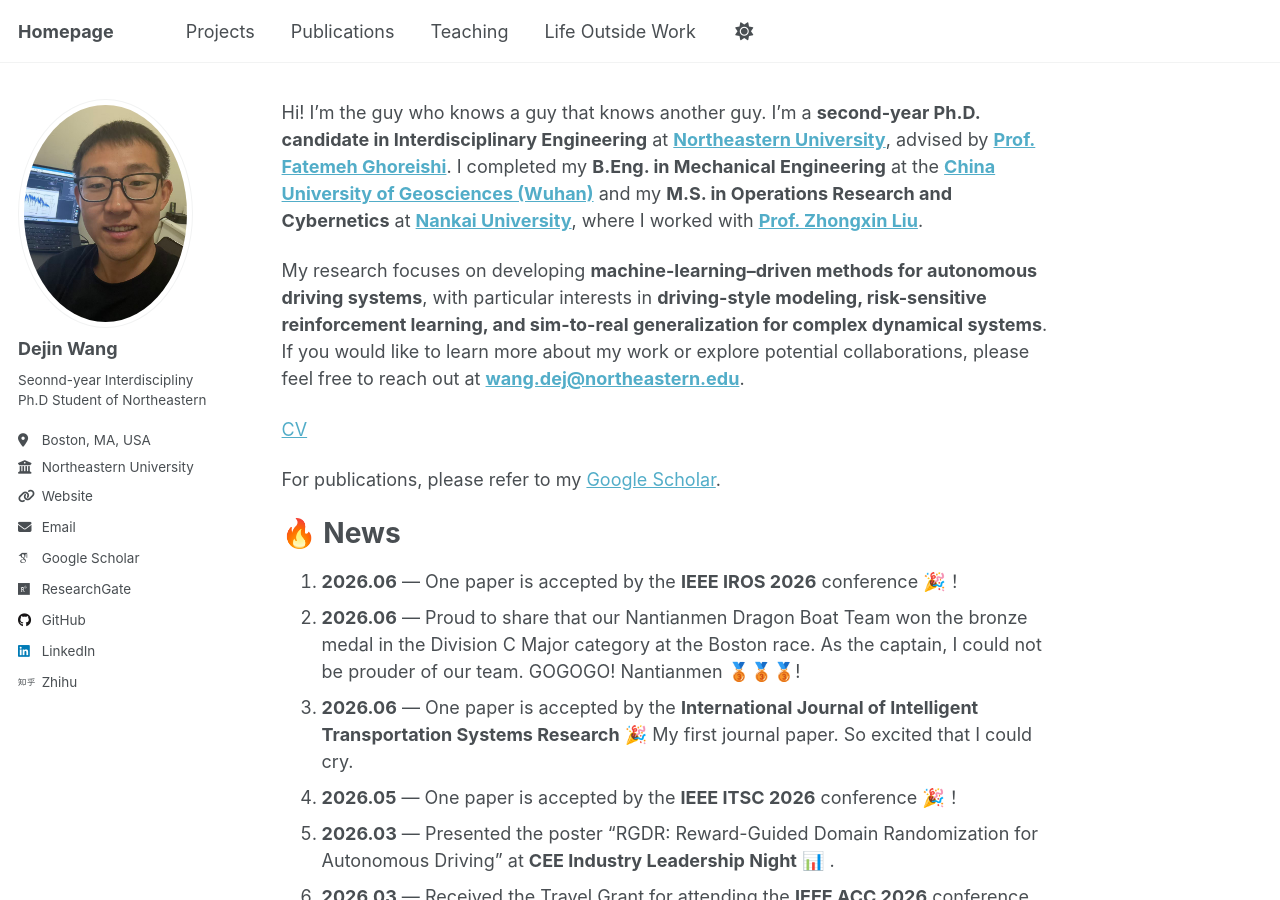
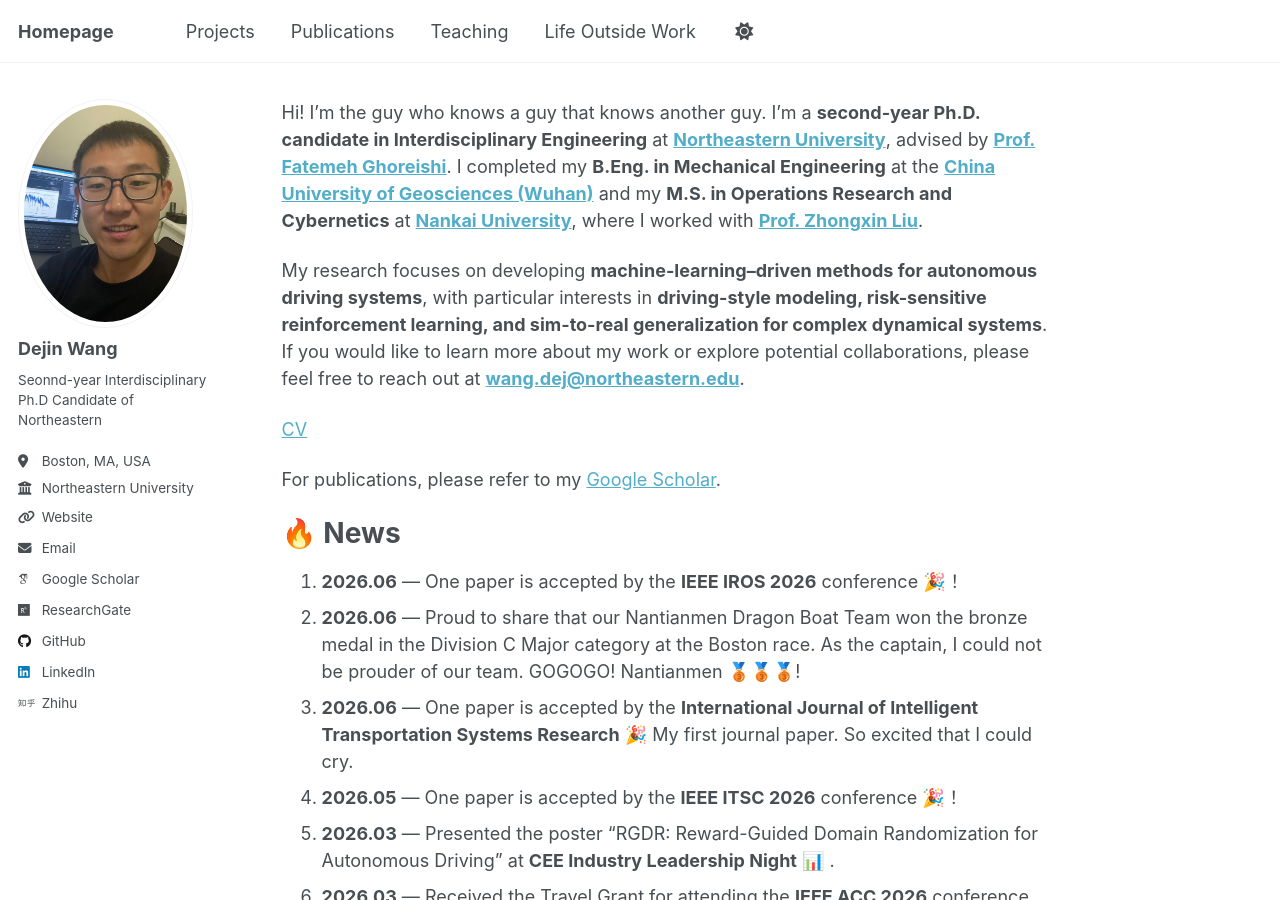
Before and after one commit to dejin-wang/dejin-wang.github.io, a Jekyll site: the page built from _pages/about.md, in a window 1280 px wide and 900 px high. Built offline with Jekyll 4.4.1, drawn with Linux system fonts in a browser that asks for light colours; some web fonts are replaced; a script that is not in the unit is left out.

Commit message:
Correct bio spelling and title in config file

```diff
--- a/_config.yml
+++ b/_config.yml
@@ -33,7 +33,7 @@ author:
   avatar           : "profile.jpg"
   name             : "Dejin Wang"
   pronouns         : # example: "He/his"
-  bio              : "Seonnd-year Interdiscipliny Ph.D  Student of Northeastern"
+  bio              : "Seonnd-year Interdisciplinary Ph.D Candidate of Northeastern"
   location         : "Boston, MA, USA"
   employer         : "Northeastern University"
   uri              : "https://www.northeastern.edu/"
```
